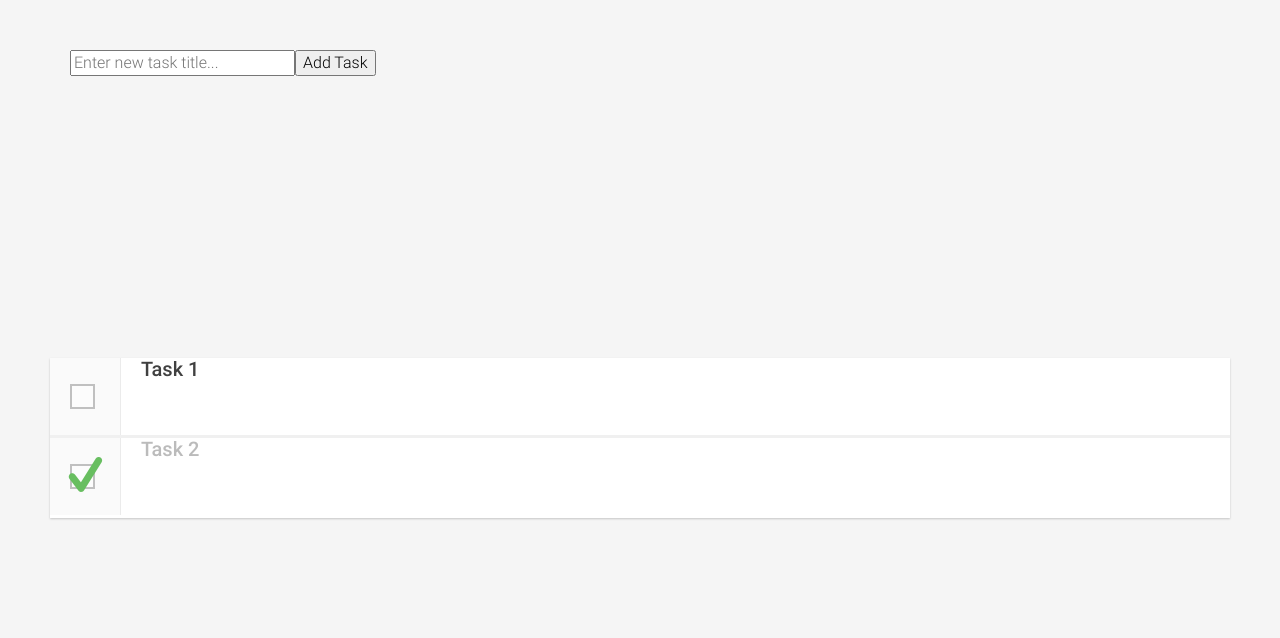
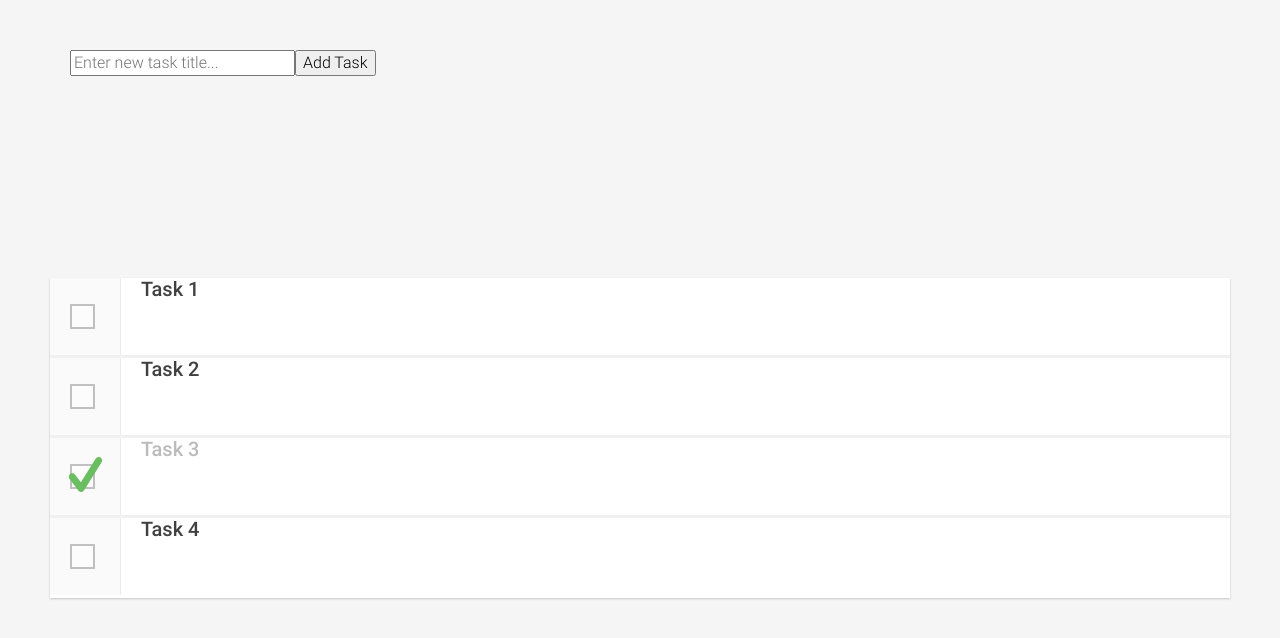
Before and after one commit to ksmigrod/mastering-angular-components, an Angular app: page / in a window 1280 px wide. Shown: the top 638 px of the page. Built offline with nearby package versions, Linux system fonts and the light colour scheme.

Commit message:
Refaktoryzacja do usługi.

```diff
--- a/src/app/app.module.ts
+++ b/src/app/app.module.ts
@@ -6,6 +6,7 @@ import { TaskListComponent } from './tasks/task-list/task-list.component';
 import { TaskComponent } from './tasks/task/task.component';
 import { EnterTaskComponent } from './tasks/enter-task/enter-task.component';
 import { CheckboxComponent } from './ui/checkbox/checkbox.component';
+import {TaskService} from './tasks/task.service';
 
 @NgModule({
   declarations: [
@@ -18,7 +19,7 @@ import { CheckboxComponent } from './ui/checkbox/checkbox.component';
   imports: [
     BrowserModule
   ],
-  providers: [],
+  providers: [TaskService],
   bootstrap: [AppComponent]
 })
 export class AppModule { }
--- /dev/null
+++ b/src/app/model.ts
@@ -0,0 +1,5 @@
+export interface Task {
+  id?: number;
+  title: string;
+  done: boolean;
+}
--- a/src/app/tasks/task-list/task-list.component.html
+++ b/src/app/tasks/task-list/task-list.component.html
@@ -1,4 +1,4 @@
 <mac-enter-task (outEnterTask)="addTask($event)"></mac-enter-task>
 <div class="tasks">
-  <mac-task *ngFor="let task of tasks" [task]="task"></mac-task>
+  <mac-task *ngFor="let task of tasks" [task]="task" (outUpdateTask)="updateTask($event)"></mac-task>
 </div>
--- a/src/app/tasks/task-list/task-list.component.ts
+++ b/src/app/tasks/task-list/task-list.component.ts
@@ -1,30 +1,29 @@
-import {Component, ViewEncapsulation} from '@angular/core';
+import {Component, OnInit, ViewEncapsulation} from '@angular/core';
+import {TaskService} from '../task.service';
+import {Task} from 'src/app/model';
 
 @Component({
   selector: 'mac-task-list',
   templateUrl: './task-list.component.html',
   encapsulation: ViewEncapsulation.None
 })
-export class TaskListComponent {
-  tasks: {id: number, title: string, done: boolean}[] = [
-    {id: 1, title: 'Task 1', done: false},
-    {id: 2, title: 'Task 2', done: true}
-  ];
+export class TaskListComponent implements OnInit {
+  tasks: Task[];
+
+  constructor(private taskService: TaskService) {
+  }
+
+  ngOnInit(): void {
+    this.tasks = this.taskService.getTasks();
+  }
 
   addTask(title: string): void {
-    this.tasks.push({
-      id: this.generateNextId(this.tasks),
-      title,
-      done: false
-    });
+    this.taskService.addTask({title, done: false});
+    this.tasks = this.taskService.getTasks();
   }
 
-  private generateNextId(tasks: {id: number}[]): number {
-    return tasks
-      .map(t => t.id)
-      .reduce(
-        (previousValue, currentValue) =>
-          previousValue > currentValue ? previousValue : currentValue,
-        Number.MIN_SAFE_INTEGER);
+  updateTask(task: Task): void {
+    this.taskService.updateTask(task);
+    this.tasks = this.taskService.getTasks();
   }
 }
--- /dev/null
+++ b/src/app/tasks/task.service.ts
@@ -0,0 +1,38 @@
+import { Injectable } from '@angular/core';
+import { Task } from '../model';
+
+@Injectable()
+export class TaskService {
+  private tasks: Task[] = [
+    {id: 1, title: 'Task 1', done: false},
+    {id: 2, title: 'Task 2', done: false},
+    {id: 3, title: 'Task 3', done: true},
+    {id: 4, title: 'Task 4', done: false}
+  ];
+
+  private static generateNextId(tasks: Task[]): number {
+    return tasks
+      .map(t => t.id)
+      .reduce(
+        (previousValue, currentValue) =>
+          previousValue > currentValue ? previousValue : currentValue,
+        Number.MIN_SAFE_INTEGER);
+  }
+
+  getTasks(): Task[] {
+    return this.tasks.slice();
+  }
+
+  addTask(task: Task): void {
+    this.tasks.push({
+      ...task,
+      id: TaskService.generateNextId(this.tasks)
+    });
+  }
+
+  updateTask(task: Task): void {
+    const index = this.tasks
+      .findIndex((t) => t.id === task.id);
+    this.tasks[index] = task;
+  }
+}
--- a/src/app/tasks/task/task.component.html
+++ b/src/app/tasks/task/task.component.html
@@ -1,3 +1,3 @@
 <mac-checkbox [checked]="task.done"
-              (outCheck)="task.done = $event"></mac-checkbox>
+              (outCheck)="updateTask($event)"></mac-checkbox>
 <div class="title">{{task.title}}</div>
--- a/src/app/tasks/task/task.component.ts
+++ b/src/app/tasks/task/task.component.ts
@@ -1,4 +1,5 @@
-import {Component, HostBinding, Input, ViewEncapsulation} from '@angular/core';
+import {Component, EventEmitter, HostBinding, Input, Output, ViewEncapsulation} from '@angular/core';
+import { Task } from 'src/app/model';
 
 @Component({
   selector: 'mac-task',
@@ -7,9 +8,14 @@ import {Component, HostBinding, Input, ViewEncapsulation} from '@angular/core';
 })
 export class TaskComponent {
   @Input() task: any;
+  @Output() outUpdateTask = new EventEmitter<Task>();
 
   @HostBinding('class.done')
   get done() {
     return this.task && this.task.done;
   }
+
+  updateTask(done: boolean): void {
+    this.outUpdateTask.emit({...this.task, done});
+  }
 }
```
Also changed, not shown: 1 other file (tests, documents, lock files or other folders).
